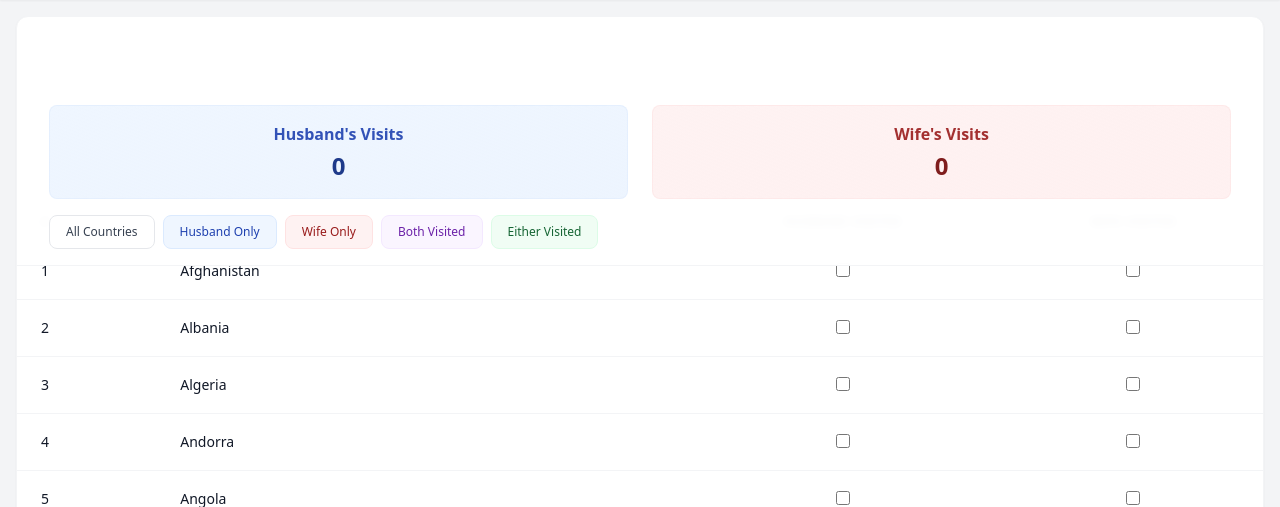
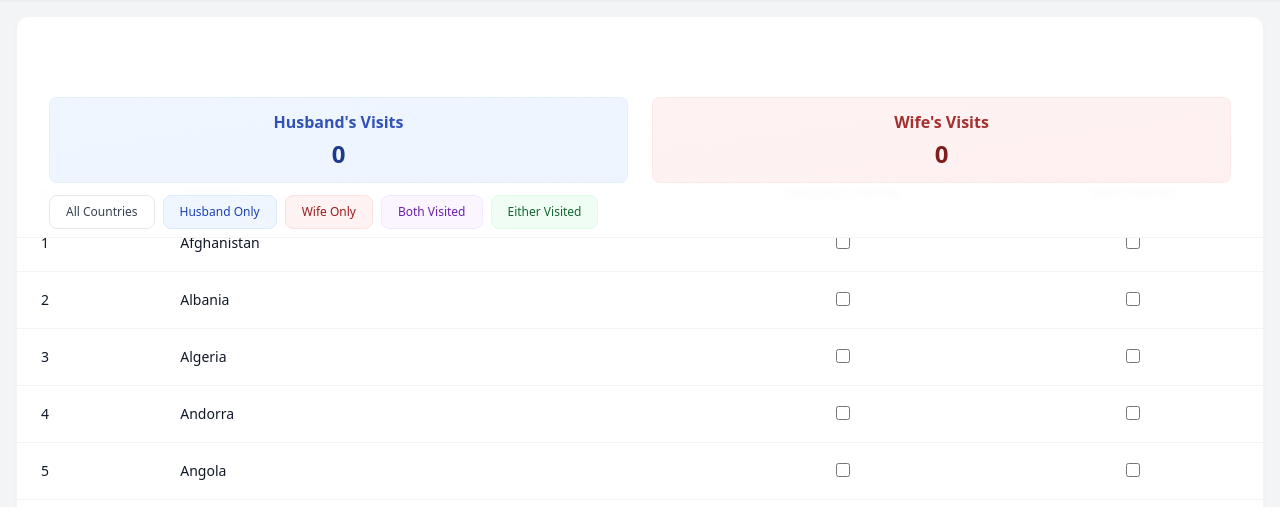
Before and after one commit to pbrao/trip-planner, a Flask app: page /countries in a window 1280 px wide. Shown: the part 72-579 px from the top of the page. Run offline with Flask 3, Linux system fonts and the light colour scheme; data comes from the database, SQL or seed files in the repository; some libraries are stand-ins or nearby versions.

Commit message:
style: Adjust padding and margins in tally section for better positioning

```diff
--- a/app/templates/countries.html
+++ b/app/templates/countries.html
@@ -3,15 +3,15 @@
 {% block content %}
 <div class="bg-white rounded-xl shadow-sm border border-gray-100 overflow-hidden">
     <!-- Tally and Filter Section -->
-    <div class="sticky top-16 z-30 bg-white/95 backdrop-blur-sm px-8 pt-6 pb-4 border-b border-gray-100">
-        <div class="grid grid-cols-2 gap-6 mb-4">
-            <div class="text-center p-4 rounded-lg bg-gradient-to-br from-blue-50 to-blue-100/50 border border-blue-100/50">
+    <div class="sticky top-16 z-30 bg-white/95 backdrop-blur-sm px-8 pt-4 pb-2 border-b border-gray-100">
+        <div class="grid grid-cols-2 gap-6 mb-3">
+            <div class="text-center p-3 rounded-lg bg-gradient-to-br from-blue-50 to-blue-100/50 border border-blue-100/50">
                 <h3 class="text-base font-semibold text-blue-800/90 mb-1">Husband's Visits</h3>
                 <p class="text-2xl font-bold text-blue-900" id="husband-total">
                     {{ countries|selectattr('husband_visited')|list|length }}
                 </p>
             </div>
-            <div class="text-center p-4 rounded-lg bg-gradient-to-br from-red-50 to-red-100/50 border border-red-100/50">
+            <div class="text-center p-3 rounded-lg bg-gradient-to-br from-red-50 to-red-100/50 border border-red-100/50">
                 <h3 class="text-base font-semibold text-red-800/90 mb-1">Wife's Visits</h3>
                 <p class="text-2xl font-bold text-red-900" id="wife-total">
                     {{ countries|selectattr('wife_visited')|list|length }}
```
